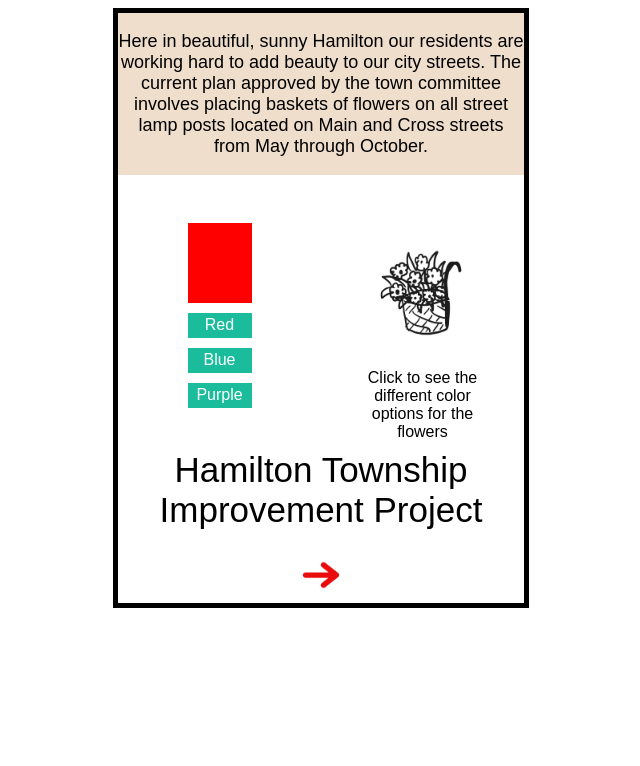
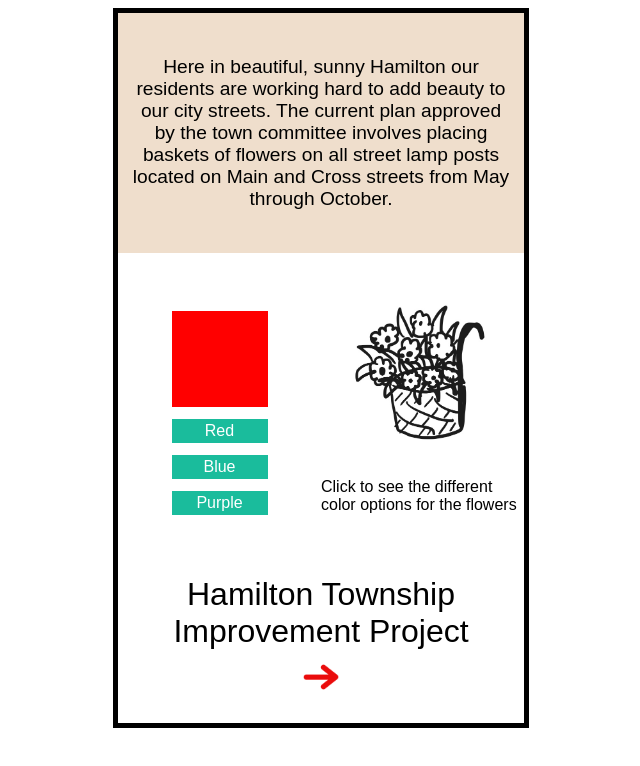
Before and after one commit to thanksfortheride136/first-app-example-hw, a plain HTML site: page index.html in a window 1280 px wide. Shown: the whole page, without its empty margins (319-959 px from the left). Drawn offline with Linux system fonts and the light colour scheme.

Commit message:
completed formatting in html, added 2 new screens and many icons/images

```diff
--- a/index.html
+++ b/index.html
@@ -9,7 +9,7 @@
 <body>
     <div class="app-container">
         <div class="top-section-container">
-            <p>Here in beautiful, sunny Hamilton our residents are working hard to add beauty to our city streets. The current plan approved by the town committee involves placing baskets of flowers on all street lamp posts located on Main and Cross streets from May through October. </p>
+            <p class="upper-text">Here in beautiful, sunny Hamilton our residents are working hard to add beauty to our city streets. The current plan approved by the town committee involves placing baskets of flowers on all street lamp posts located on Main and Cross streets from May through October. </p>
         </div>
         <div class="app-lowerbody-container">
             <div class="side-by-side-container">
@@ -30,7 +30,7 @@
                 <div class="bottom-text"><p>Hamilton Township Improvement Project</p></div>
             </div>
             <div class="arrow-container">
-                <img src="arrow.png" alt="arrow icon" class="arrow-image">
+                <a href="trashScreen.html"><img src="arrow.png" alt="arrow icon" class="arrow-image"></a>
             </div>
         </div>
 
--- a/style.css
+++ b/style.css
@@ -18,54 +18,54 @@ body {
     flex-direction: column;    /*maybe for flex*/
     align-items: center;
     border: 5px solid black;
-    height: 75vh;
+    height:45rem;
     width: 26rem;
+
 }
 
-.top-section-container{
+.top-section-container, .garden-screen-paragraph-container, .trash-screen-paragraph-container{
     display: flex;
     align-items: center;
-    height: 25vh;
+    height: 15rem;
     width: 100%;
     text-align: center;
     background-color: rgb(239, 222, 204);
+    justify-content: center;
+
+
 }
 
- .top-section-container p{
-    font-size: 18px;
+ .upper-text{
+    font-size: 1.2rem;
+    width: 95%
+
 
 }
 
 .side-by-side-container{
     display: flex;
     flex-direction: row;
-
-    height: 32vh;
+    height: 20rem;
     width: 100%;
-    padding-top: 20px;
     justify-content: space-around;
+    align-items: center;
 }
 
-.flower-container{
-    width: 10vw;
-    height: 30vh;
 
-    text-align: center;
-}
 
-.color-changer-container{
+.color-changer-container, .flower-container{
     display: flex;
     flex-direction: column;
-    width: 10vw;
-    height: 30vh;
-
+    width: 50%;
+    height: 100%;
     align-items: center;
     justify-content: center;
+
 }
 
 .color-square{
-    height: 10vh;
-    width: 5vw;
+    height: 6rem;
+    width: 6rem;
     background-color: red;
 }
 
@@ -73,40 +73,76 @@ body {
     display: flex;
     flex-direction: column;
     align-items: center;
-    width: 50%;
+    width: 6rem;
 }
 
 .color-buttons{
     width: 100%;
-    height: 25px;
-    margin-top: 10px;
+    height: 1.5rem;
+    margin-top: .75rem;
     background-color: rgb(26, 188, 156);
-    font-size: 16px;
+    font-size: 1rem;
     color: white;
     border: none;
 }
 
 .flower-image{
-    width: 100px;
-    padding-top: 50px;
+    width: 10rem;
 }
 
 .bottom-text-container{
     display: flex;
     width: 100%;
-    height: 26%;
+    height: 5rem;
     text-align: center;
     align-items: center;
 }
 
 .bottom-text{
-    font-size: 35px;
+    font-size: 2rem;
 }
 
 .arrow-container{
     display: flex;
     justify-content: center;
 }
+
 .arrow-image{
-    width: 50px;
+    width: 3rem;
 }
+
+.trash-screen-icon-one img{
+    width: 6.5rem;
+
+}
+
+.trash-screen-icon-two img{
+    width: 9.5rem;
+}
+
+.trash-screen-icon-three img{
+    width: 6.5rem;
+
+}
+
+.trash-screen-icons-container{
+    display: flex;
+    flex-direction: row;
+    width: 100%;
+    justify-content: space-around;
+    align-items: center;
+    margin: 2rem 0 3rem 0;
+}
+
+.trash-screen-text-container{
+    margin-bottom: 5rem;
+}
+
+.garden-screen-icon img{
+    width: 25rem;
+    margin-bottom: 10rem;
+}
+
+.garden-screen-home-icon img{
+    width: 5rem;
+}
```
Also changed, not shown: gardenScreen.html (added, +24 -0 lines), trashScreen.html (added, +30 -0 lines), home.png (added), icon1.jpg (added), icon2.jpg (added), icon3.jpg (added), icon4.jpg (added).
